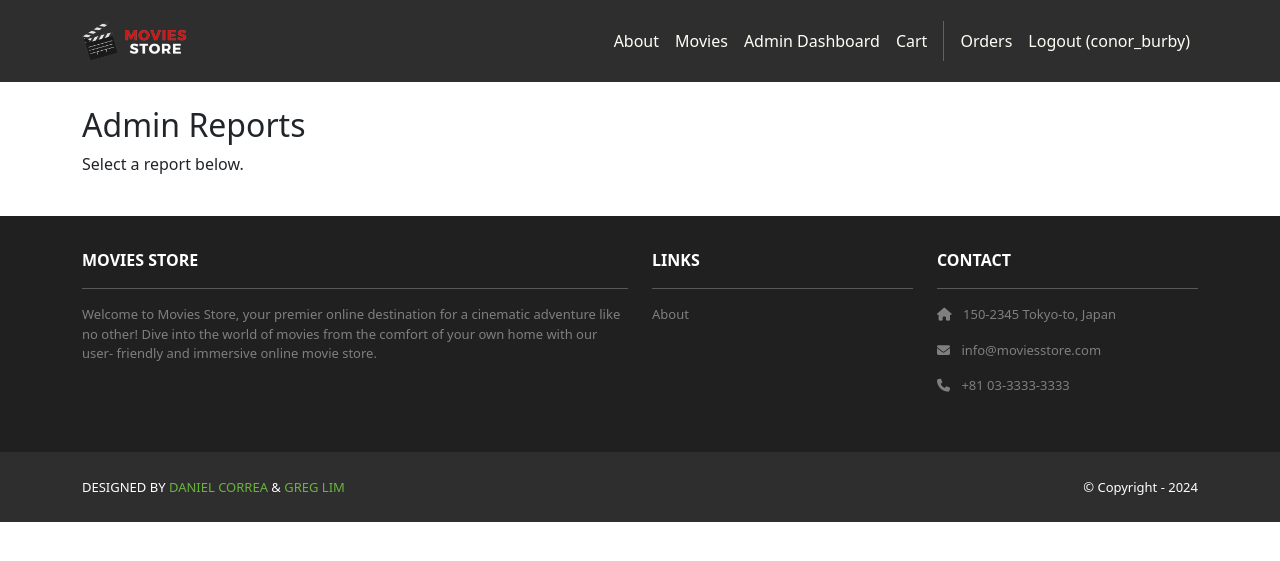
After one commit to Conor18B/moviesstore, a Django app: page /movies/reports/ in a window 1280 px wide. The commit adds this page. Shown: the top 561 px of the page. Run offline with Django 5.2, Linux system fonts and the light colour scheme; a user stored in the database is signed in; some libraries are stand-ins or nearby versions; some web fonts are replaced.

Commit message:
Add staff reports dashboard

```diff
--- /dev/null
+++ b/movies/reporting/dashboard.py
@@ -0,0 +1,7 @@
+from django.contrib.admin.views.decorators import staff_member_required
+from django.shortcuts import render
+
+@staff_member_required
+def dashboard(request):
+    return render(request, "movies/reports/dashboard.html", {
+        "template_data": {"title": "Admin Reports"}})
--- /dev/null
+++ b/movies/templates/movies/reports/dashboard.html
@@ -0,0 +1,13 @@
+{% extends 'base.html' %}
+
+{% block content %}
+<div class="container py-4">
+    <h2> Admin Reports</h2>
+    <p> Select a report below.</p>
+    <div class="list-group">
+        <!-- everyone just put youre report link here -->
+
+    </div>
+</div>
+
+{% endblock content %}
--- a/movies/urls.py
+++ b/movies/urls.py
@@ -1,5 +1,6 @@
 from django.urls import path
 from . import views
+from .reporting.dashboard import dashboard
 urlpatterns = [
     path('', views.index, name='movies.index'),
     path('<int:id>/', views.show, name='movies.show'),
@@ -11,4 +12,5 @@ urlpatterns = [
         views.delete_review, name='movies.delete_review'),
     path('<int:id>/review/<int:review_id>/report/',
         views.report_review, name='movies.report_review'),
+    path("reports/", dashboard, name="movies.reports"),
 ]
--- a/moviesstore/templates/base.html
+++ b/moviesstore/templates/base.html
@@ -44,6 +44,9 @@
                href="{% url 'home.about' %}">About</a>
             <a class="nav-link" href=
               "{% url 'movies.index' %}">Movies</a>
+              {% if user.is_staff%}
+              <a class="nav-link" href="{%url 'movies.reports' %}">Admin Dashboard</a>
+              {% endif %}
             <a class="nav-link"
               href="{% url 'cart.index' %}">Cart</a>
              <div class="vr bg-white mx-2 d-none
```
Also changed, not shown: movies/reporting/__init__.py (added).
